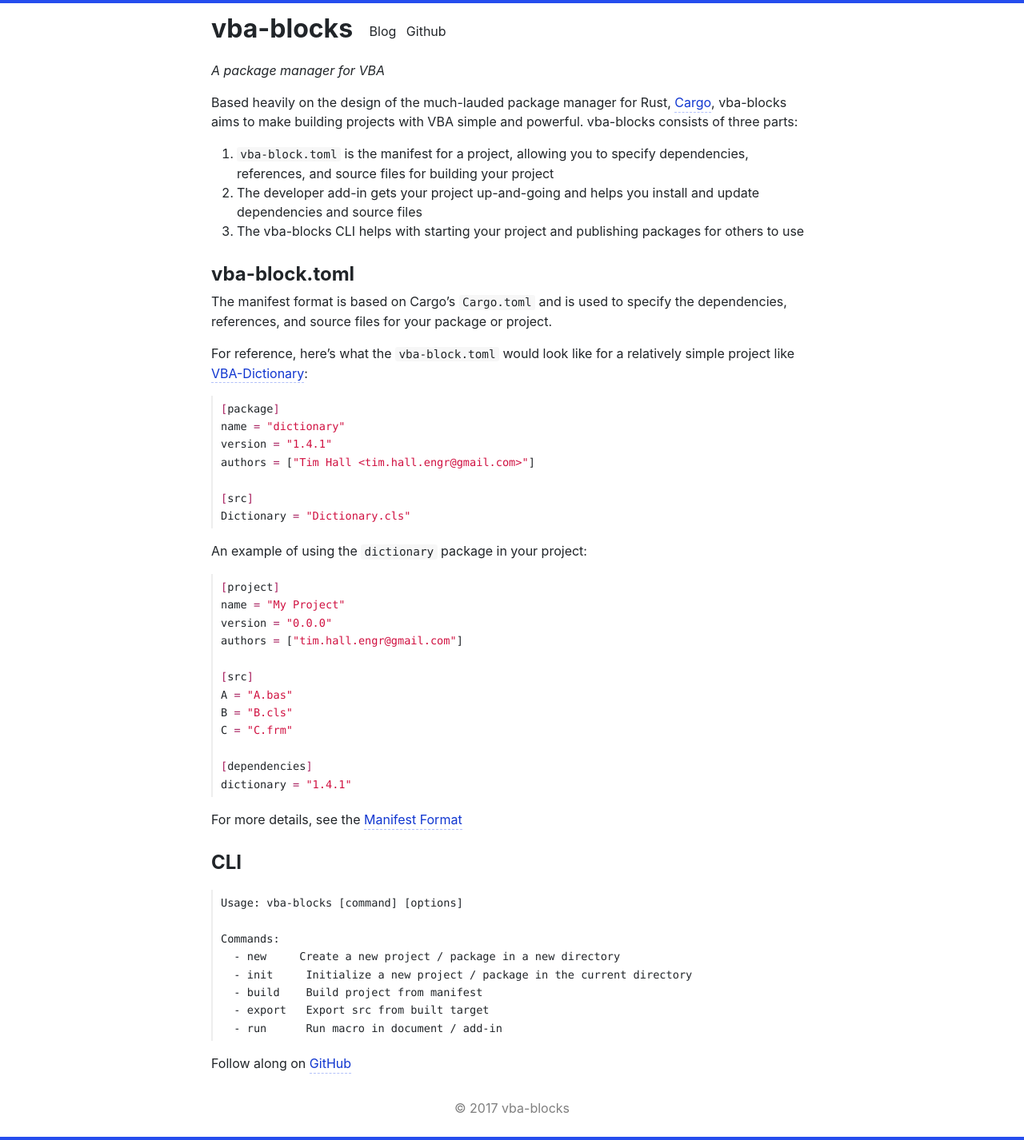
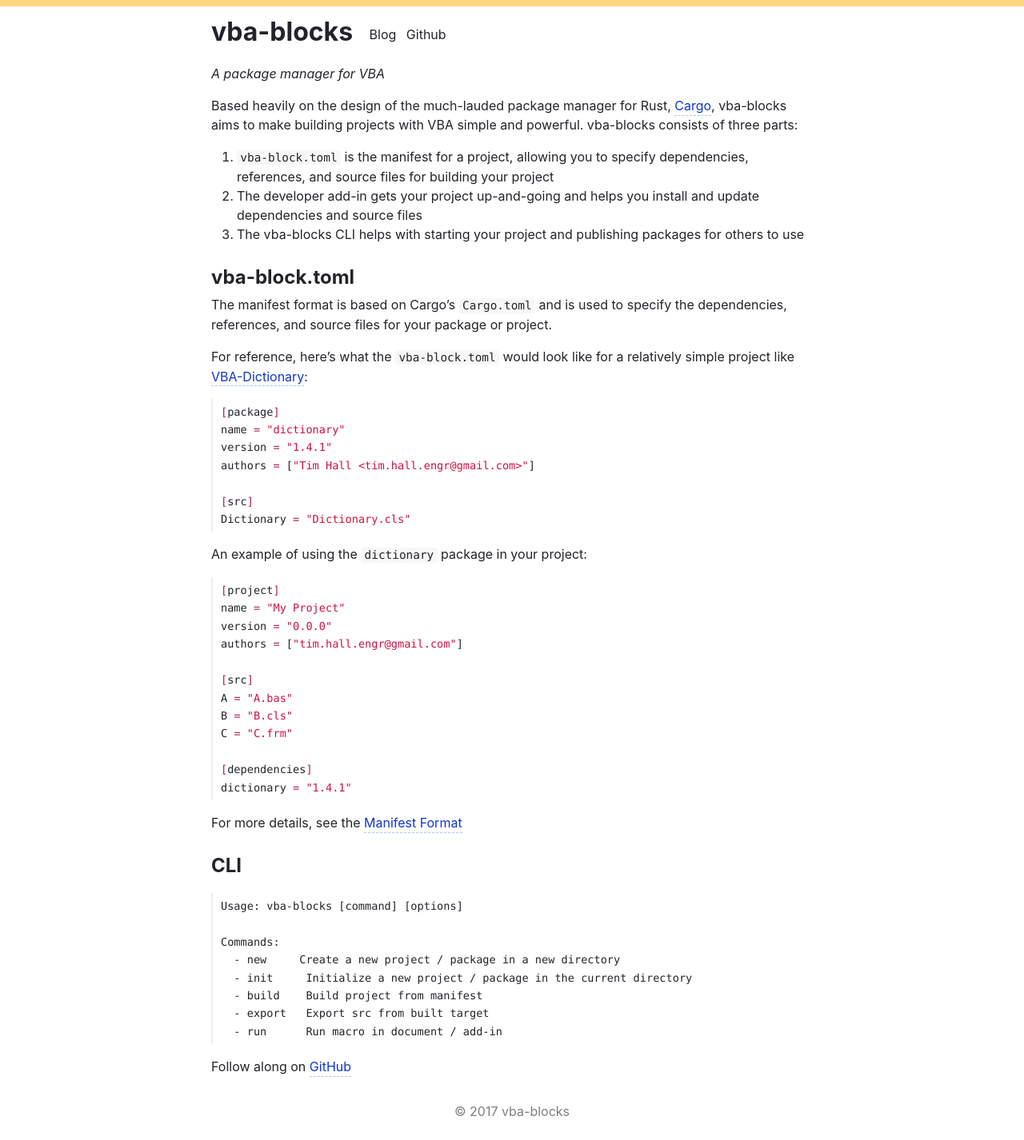
Before and after one commit to vba-blocks/vba-blocks.github.io, a Jekyll site: the page built from index.md, in a window 1280 px wide. Shown: the whole page at 80% size. Built offline with Jekyll 4.4.1, drawn with Linux system fonts in a browser that asks for light colours.

Commit message:
Change highlight color

```diff
--- a/_css/_styles.scss
+++ b/_css/_styles.scss
@@ -1,5 +1,5 @@
 .page {
-  margin-top: 4px;
+  margin-top: 8px;
   min-height: calc(100vh - 4px);
 }
 
--- a/_layouts/blank.html
+++ b/_layouts/blank.html
@@ -1,5 +1,5 @@
 <!doctype html>
-<html class="no-js" lang="en" style="background-color: #254DEE;">
+<html class="no-js" lang="en" style="background-color: #ffd580;">
   <head>
     <meta charset="utf-8">
     <meta http-equiv="X-UA-Compatible" content="IE=edge">
```
